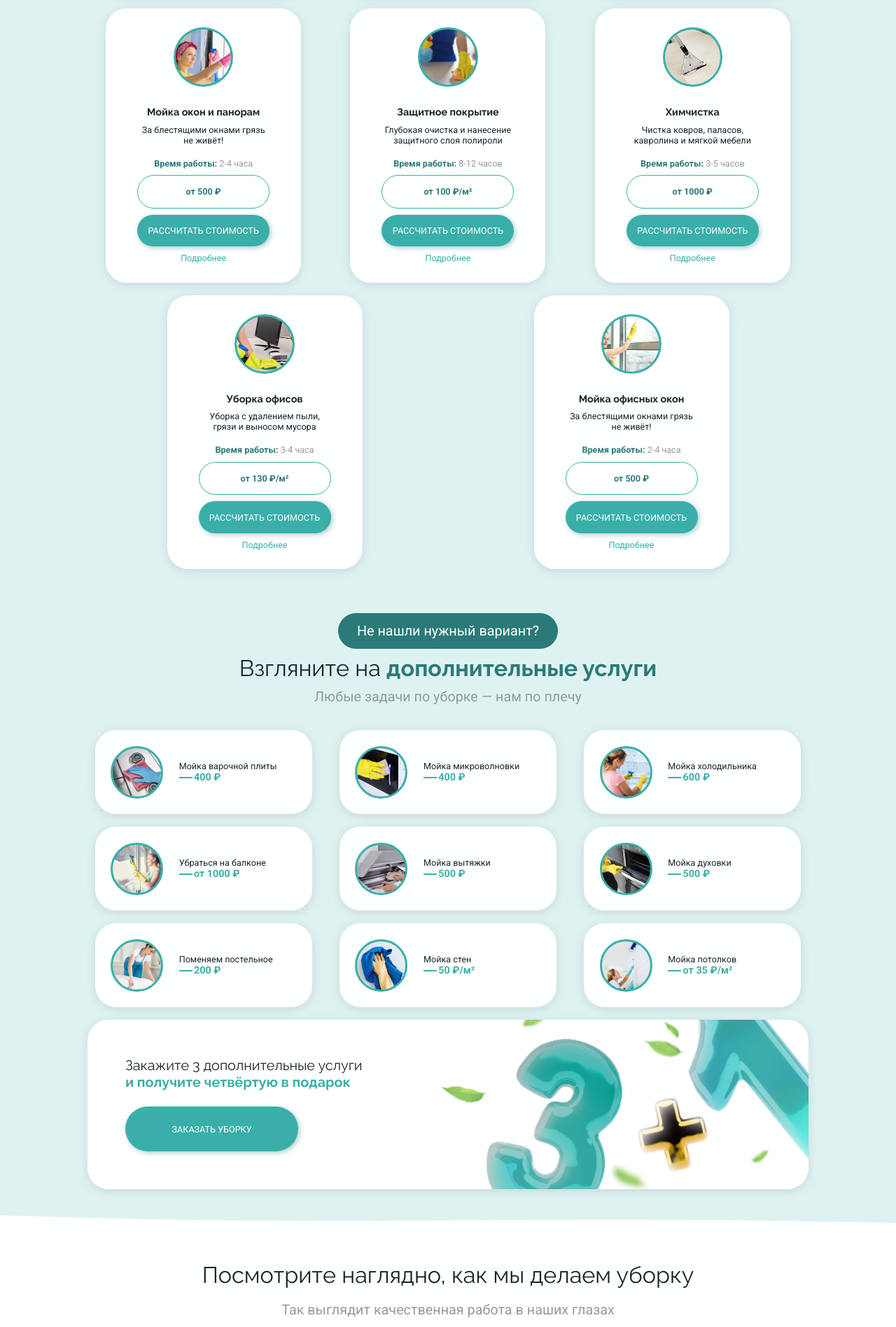
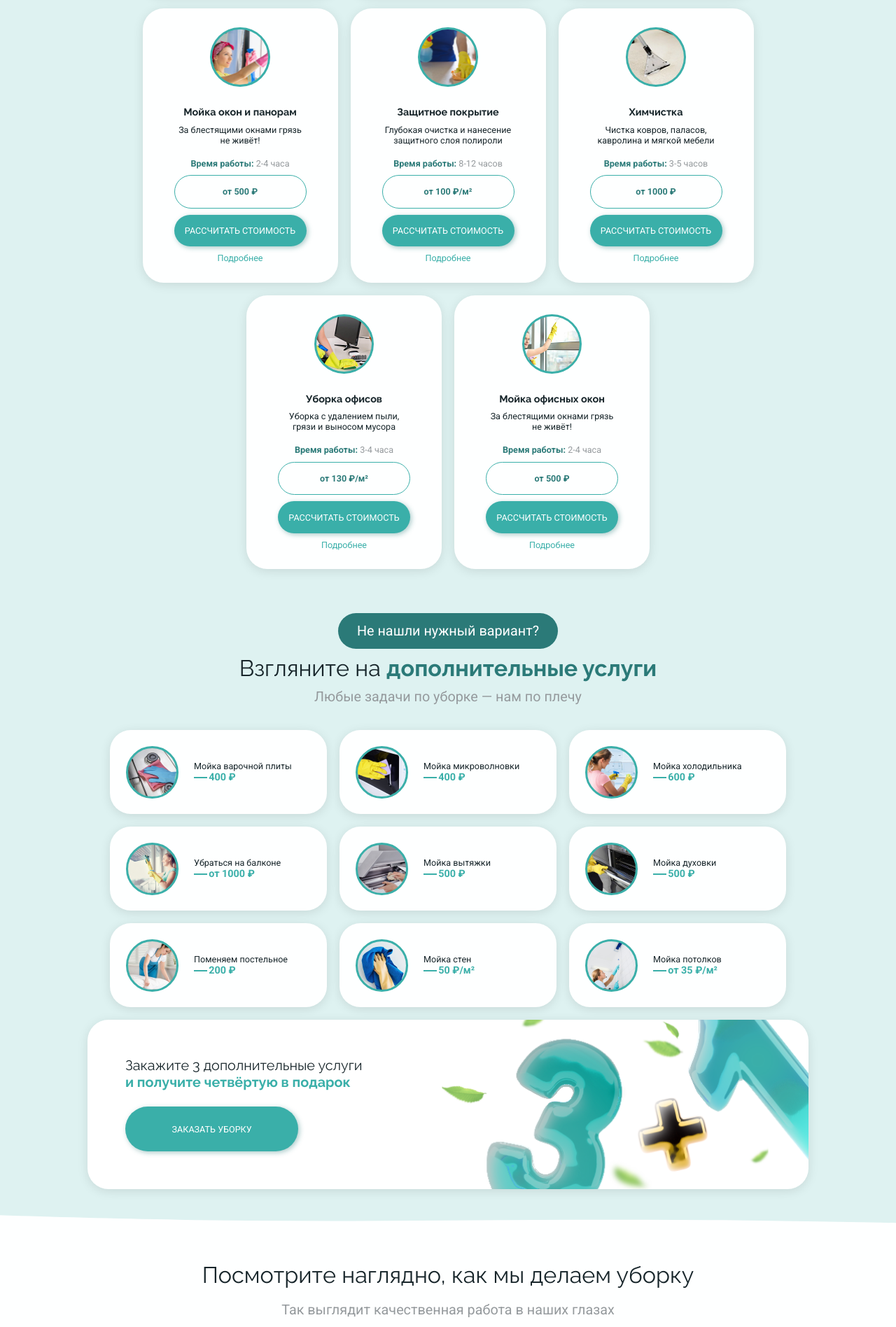
Before and after one commit to sokolowav/WhiteGloves, a plain HTML site: page index.html in a window 1280 px wide. Shown: the part 1549-3445 px from the top of the page at 70% size. Drawn offline with nearby package versions, Linux system fonts and the light colour scheme.

```diff
--- a/script.js
+++ b/script.js
@@ -391,6 +391,7 @@
         navbarArrow.classList.remove('fadeInRightSection')
         burger.classList.add('fadeOutRightSection')
         navbarArrow.classList.add('fadeOutRightSection')
+        closeMobileNavbar()
         isHidden = true
       }
     }, 300)
--- a/styles/styles.scss
+++ b/styles/styles.scss
@@ -736,7 +736,7 @@
     padding: 4rem 0 2rem;
     display: flex;
     align-items: center;
-    justify-content: space-around;
+    justify-content: center;
     flex-wrap: wrap;
     gap: 2rem;
   }
@@ -980,7 +980,7 @@
     padding-top: 4rem;
     display: flex;
     align-items: center;
-    justify-content: space-around;
+    justify-content: center;
     flex-wrap: wrap;
     gap: 2rem;
   }
```
Also changed, not shown: styles/app.css.
